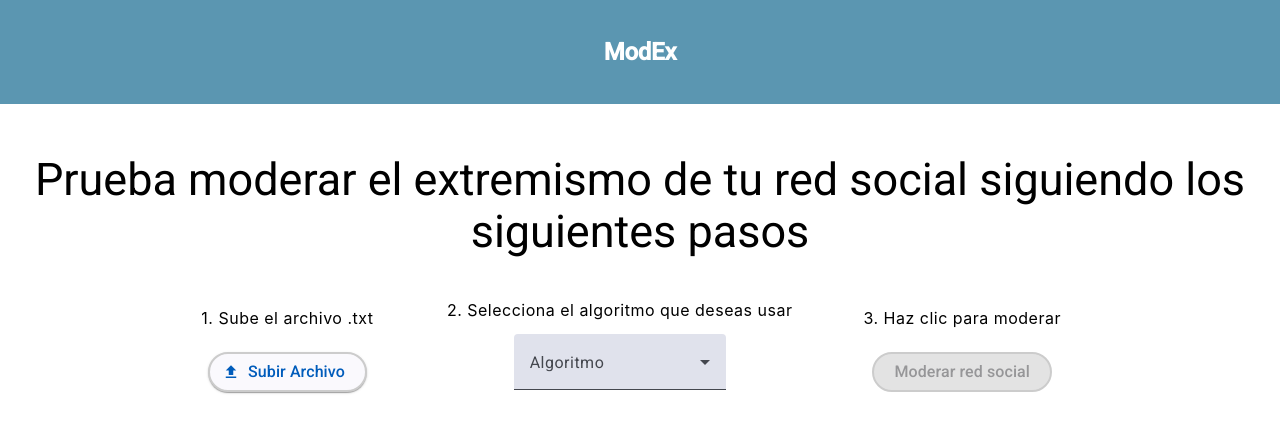
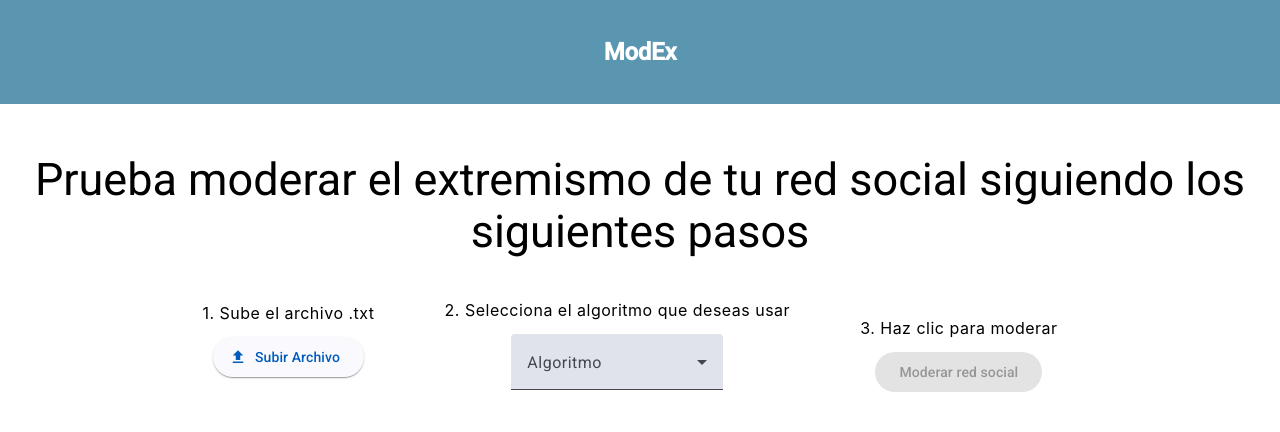
Before and after one commit to BrianGomezM/ModOpRed, an Angular app in the folder frontend/: page / in a window 1280 px wide. Shown: the top 432 px of the page. Built offline with nearby package versions, Linux system fonts and the light colour scheme.

Commit message:
cambios en front 2

```diff
--- a/frontend/src/app/main-content/main-content.component.css
+++ b/frontend/src/app/main-content/main-content.component.css
@@ -15,36 +15,3 @@
     border-radius: 10px;
     box-shadow: 0 4px 8px rgba(0, 0, 0, 0.1); /* Sombras opcionales */
   }
-
-  /* Botones */
-  button {
-    margin: 10px;
-    padding: 10px 20px;
-    border: 2px solid #cccccc;
-    background-color: white;
-    cursor: pointer;
-    font-size: 16px;
-  }
-
-  button:hover {
-    background-color: #eeeeee;
-  }
-
-  button.selected {
-    background-color: #007bff;  /* Color del botón seleccionado */
-    color: white;
-    border-color: #007bff;
-  }
-
-  .moderate-button {
-    background-color: #ff4c4c;
-    color: white;
-    border: none;
-    padding: 10px 20px;
-    font-size: 18px;
-    cursor: pointer;
-  }
-
-  .moderate-button:hover {
-    background-color: #ff3333;
-  }
--- a/frontend/src/app/main-content/main-content.component.html
+++ b/frontend/src/app/main-content/main-content.component.html
@@ -19,8 +19,10 @@
           Subir Archivo
         </button>
 
-        <!-- Mostrar el nombre del archivo debajo del botón -->
-        <p *ngIf="selectedFile" style="margin-top: 10px;">Archivo seleccionado: {{ selectedFile.name }}</p>
+        <!-- Mantener un espacio reservado para el nombre del archivo -->
+        <div style="height: 20px; margin-top: 10px;">
+          <p *ngIf="selectedFile">Archivo seleccionado: {{ selectedFile.name }}</p>
+        </div>
       </div>
     </div>
 
@@ -29,7 +31,7 @@
       <p>2. Selecciona el algoritmo que deseas usar</p>
       <mat-form-field appearance="fill">
         <mat-label>Algoritmo</mat-label>
-        <mat-select>
+        <mat-select [(ngModel)]="selectedAlgorithm" (selectionChange)="onAlgorithmSelected()">
           <mat-option value="fb">Fuerza Bruta</mat-option>
           <mat-option value="pd">Dinámico</mat-option>
           <mat-option value="pv">Voraz</mat-option>
@@ -40,7 +42,7 @@
     <!-- Botón para moderar -->
     <div style="margin-right: 20px;">
       <p>3. Haz clic para moderar</p>
-      <button mat-raised-button disabled>Moderar red social</button>
+      <button mat-flat-button [disabled]="!isReadyToModerate">Moderar red social</button>
     </div>
   </div>
 </div>
--- a/frontend/src/app/main-content/main-content.component.ts
+++ b/frontend/src/app/main-content/main-content.component.ts
@@ -1,45 +1,61 @@
 import { CommonModule } from '@angular/common';
 import { Component } from '@angular/core';
-import {FormsModule} from '@angular/forms';
-import {MatInputModule} from '@angular/material/input';
-import {MatSelectModule} from '@angular/material/select';
-import {MatFormFieldModule} from '@angular/material/form-field';
-import { MatButtonModule } from '@angular/material/button'; // Importar MatButtonModule
+import { FormsModule } from '@angular/forms';
+import { MatInputModule } from '@angular/material/input';
+import { MatSelectModule } from '@angular/material/select';
+import { MatFormFieldModule } from '@angular/material/form-field';
+import { MatButtonModule } from '@angular/material/button';
 import { MatIconModule } from '@angular/material/icon';
+
 interface Algoritmos {
   value: string;
   viewValue: string;
 }
+
 @Component({
   selector: 'app-main-content',
   standalone: true,
-  imports: [CommonModule, MatFormFieldModule, MatSelectModule, MatInputModule, FormsModule, MatButtonModule,  // Agregar MatButtonModule
-    MatIconModule ],
+  imports: [
+    CommonModule,
+    MatFormFieldModule,
+    MatSelectModule,
+    MatInputModule,
+    FormsModule,
+    MatButtonModule,
+    MatIconModule
+  ],
   templateUrl: './main-content.component.html',
   styleUrl: './main-content.component.css',
-
 })
-
 export class MainContentComponent {
   foods: Algoritmos[] = [
-    {value: 'fb-0', viewValue: 'Fuerza Bruta'},
-    {value: 'pd-1', viewValue: 'Dinámico'},
-    {value: 'pv-2', viewValue: 'Voraz'},
+    { value: 'fb-0', viewValue: 'Fuerza Bruta' },
+    { value: 'pd-1', viewValue: 'Dinámico' },
+    { value: 'pv-2', viewValue: 'Voraz' },
   ];
 
   selectedFile: File | null = null;
+  selectedAlgorithm: string | null = null;
+  isReadyToModerate: boolean = false;
 
   // Método para seleccionar el archivo
   onFileSelected(event: any): void {
     this.selectedFile = event.target.files[0];
-    if (this.selectedFile) {
-      console.log(`Archivo seleccionado: ${this.selectedFile.name}`);
-    }
+    this.checkReadyToModerate();
   }
+
   triggerFileInput() {
     const fileInput = document.getElementById('fileInput') as HTMLInputElement;
     fileInput.click();
   }
 
+  // Método para seleccionar el algoritmo
+  onAlgorithmSelected() {
+    this.checkReadyToModerate();
+  }
 
+  // Verificar si ambos requisitos están cumplidos para habilitar el botón
+  checkReadyToModerate() {
+    this.isReadyToModerate = !!this.selectedFile && !!this.selectedAlgorithm;
+  }
 }
```
